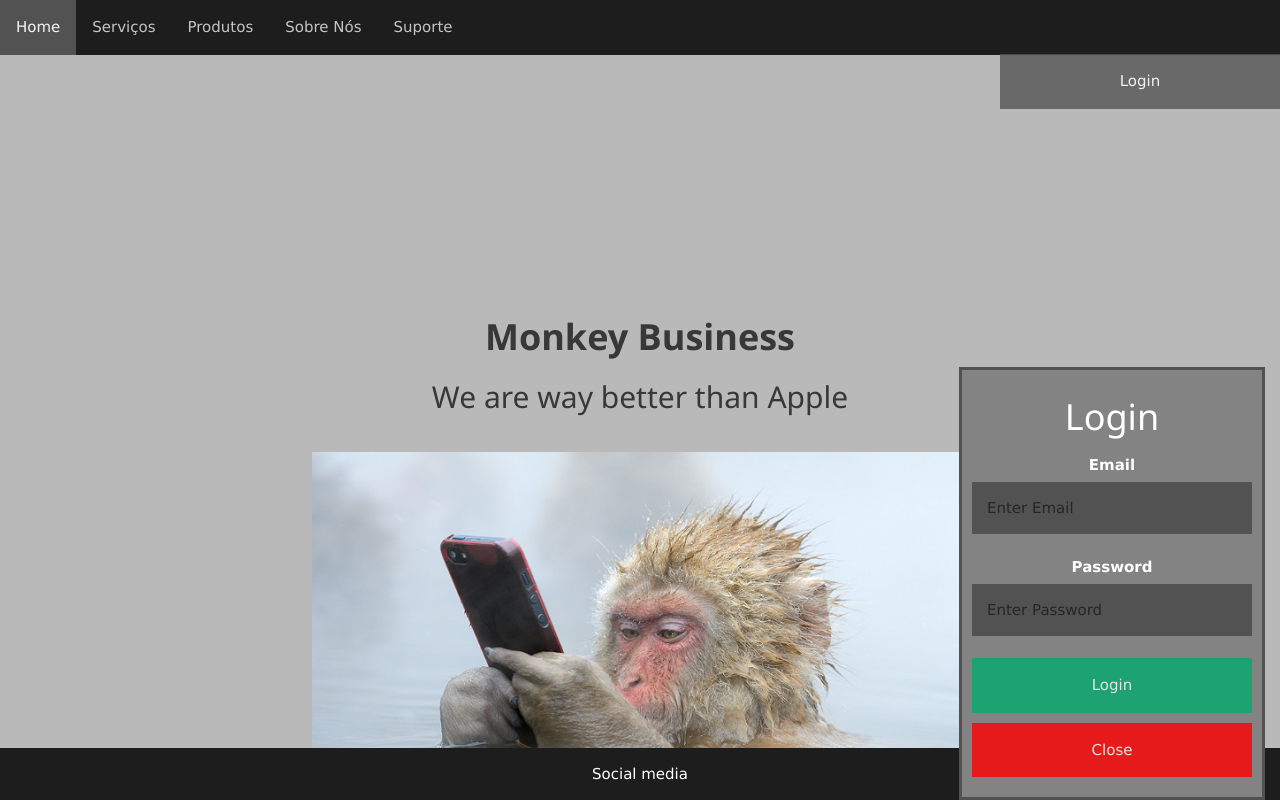
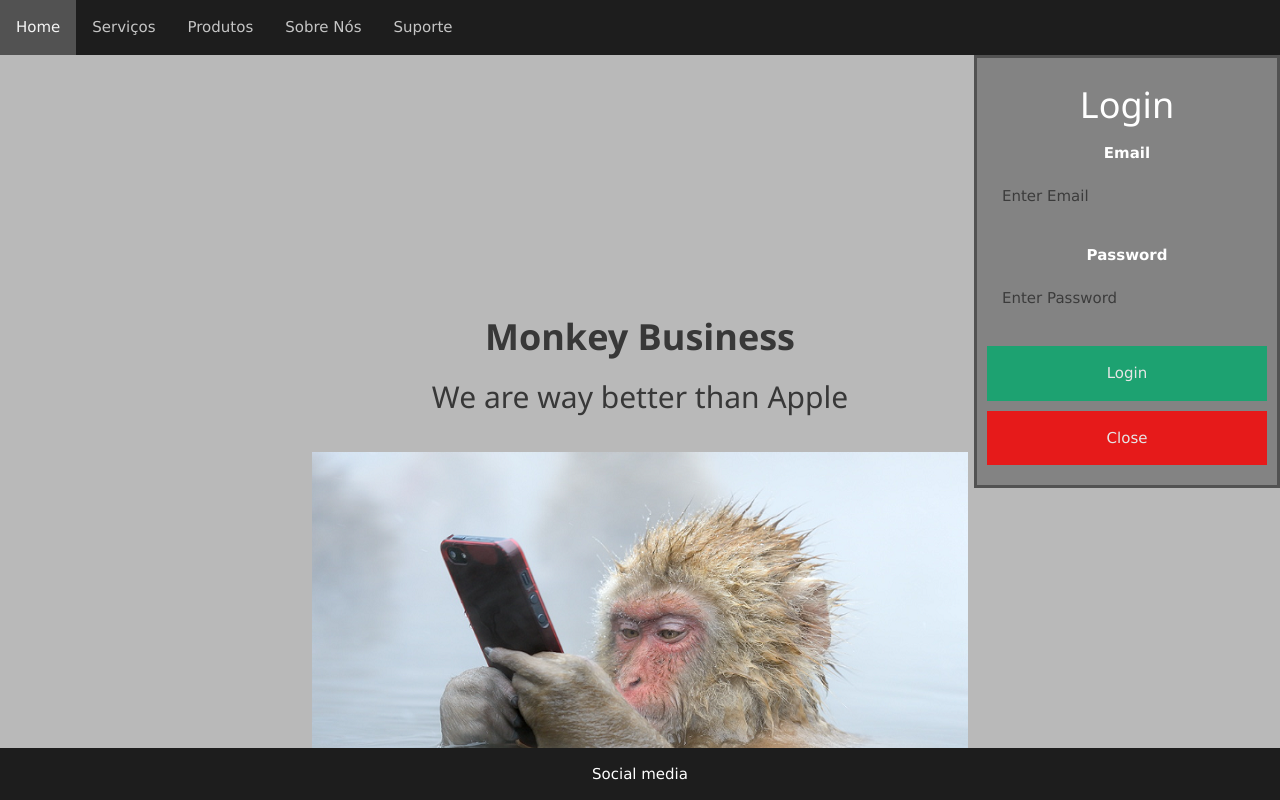
Before and after one commit to armandobrandao/WebDev, a plain HTML site: page FRONTEND00/www/index.html in a window 1280 px wide. Both pictures are taken after a click on the button "Login". Shown: the top 800 px of the page. Drawn offline with nearby package versions, Linux system fonts and the light colour scheme; a web font is replaced by a local one.

Commit message:
Login button

```diff
--- a/FRONTEND00/www/css/style.css
+++ b/FRONTEND00/www/css/style.css
@@ -38,14 +38,14 @@ body {
 }
 
 .open-button {
-  background-color: #555;
+  background-color: rgba(151, 141, 141, 0.76);
   color: white;
   padding: 16px 10px;
   border: none;
   cursor: pointer;
   opacity: 0.8;
   position: fixed;
-  top: 54px;
+  top: 56px;
   right: 0px;
   width: 280px;
   transition: 0.3s;
@@ -54,10 +54,11 @@ body {
 .form-popup {
   display: none;
   position: fixed;
-  bottom: 0;
   right: 15px;
   border: 3px solid rgb(82, 82, 82);
   z-index: 9;
+  top: 55px;
+  right: 0px;
 }
 
 .form-container {
@@ -72,7 +73,7 @@ body {
   padding: 15px;
   margin: 5px 0 22px 0;
   border: none;
-  background: rgb(82, 82, 82);
+  background: rgb(131, 131, 131);
 }
 
 .form-container input[type=text]:focus, .form-container input[type=password]:focus {
```
